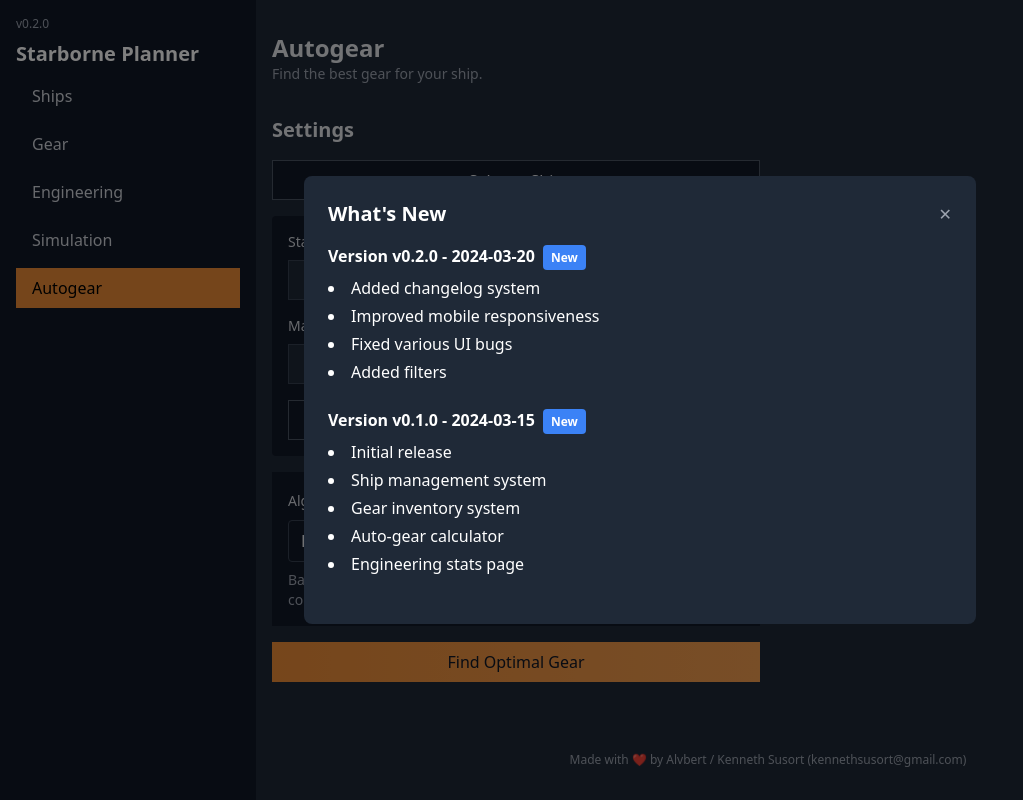
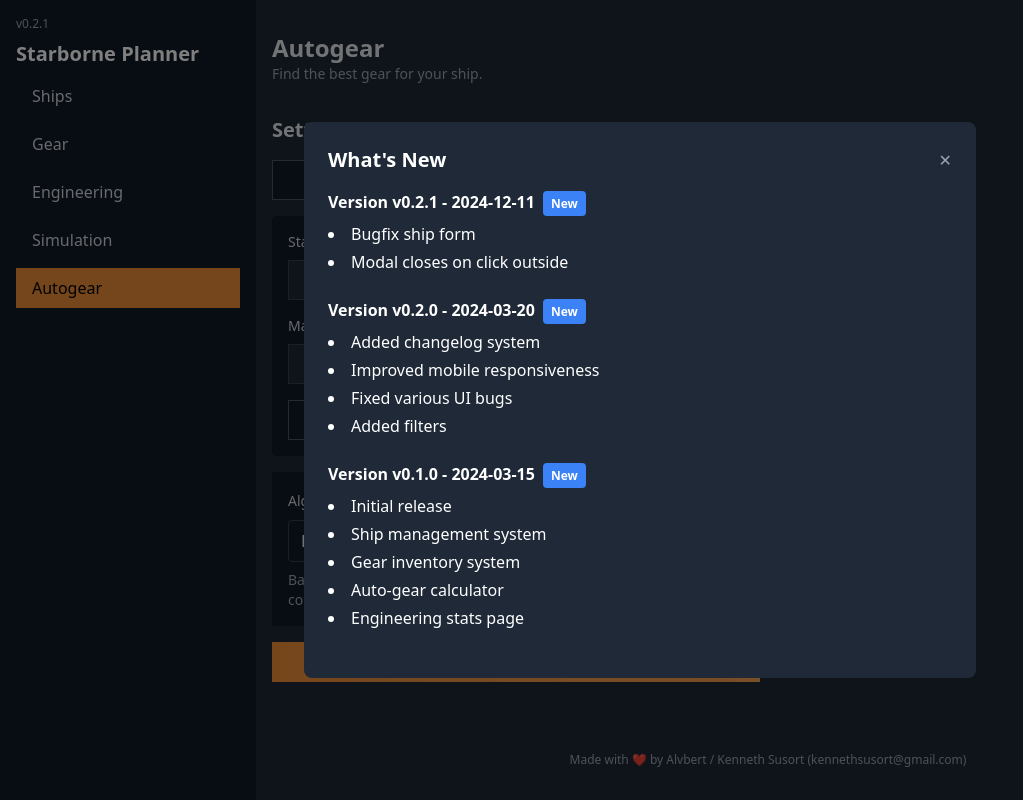
Before and after one commit to TheSusort/starborne-frontiers-calculator, a React (Create React App) app: page /autogear in a window 1280 px wide. Shown: the whole page, without its empty margins (0-1023 px from the left). Built offline with nearby package versions, Linux system fonts and the light colour scheme.

Commit message:
[BUGFIX] modal click outside

```diff
--- a/src/components/gear/GearInventory.tsx
+++ b/src/components/gear/GearInventory.tsx
@@ -89,7 +89,7 @@ export const GearInventory: React.FC<Props> = ({
                         {inventory.length === 0 ? 'No gear pieces added yet' : 'No matching gear pieces found'}
                     </div>
                 ) : (
-                    <div className="grid grid-cols-1 sm:grid-cols-2 md:grid-cols-3 xl:grid-cols-4 gap-4">
+                    <div className={`grid grid-cols-1 sm:grid-cols-2 md:grid-cols-3 ${mode === 'manage' ? 'xl:grid-cols-4' : ''} gap-4`}>
                         {filteredInventory.map(piece => (
                             <div key={piece.id} className="relative flex flex-col">
                                 <GearPieceDisplay gear={piece} />
--- a/src/components/layout/Modal.tsx
+++ b/src/components/layout/Modal.tsx
@@ -15,10 +15,9 @@ export const Modal: React.FC<Props> = ({ isOpen, onClose, title, children }) =>
         <>
             <div
                 className="fixed inset-0 bg-black bg-opacity-50 z-40 transition-opacity duration-300"
-                onClick={onClose}
             />
             <div className="fixed inset-0 z-50 overflow-y-auto">
-                <div className="flex min-h-full items-center justify-center p-4">
+                <div className="flex min-h-full items-center justify-center p-4" onClick={onClose}>
                     <div
                         className="relative transform overflow-hidden bg-dark-lighter border border-gray-600 shadow-xl transition-all w-full max-w-4xl"
                         onClick={(e) => e.stopPropagation()}
--- a/src/components/ship/ShipForm.tsx
+++ b/src/components/ship/ShipForm.tsx
@@ -63,9 +63,9 @@ export const ShipForm: React.FC<Props> = ({ onSubmit, editingShip }) => {
 
         setName('');
         setBaseStats(initialBaseStats);
-        setFaction(FACTIONS['ATLAS'].name);
-        setType(SHIP_TYPES['ATTACKER'].name);
-        setRarity('legendary');
+        setFaction('');
+        setType('');
+        setRarity('');
         setRefits([]);
         setImplants([]);
 
--- a/src/components/stats/StatModifierInput.tsx
+++ b/src/components/stats/StatModifierInput.tsx
@@ -48,7 +48,7 @@ export const StatModifierInput: React.FC<Props> = ({ stats, onChange, maxStats,
                 type: firstType,
                 value: 0
             } as Stat; // Type assertion to Stat
-            console.log(newStat);
+
             onChange([...stats, newStat]);
         }
     };
--- a/src/constants/changelog.ts
+++ b/src/constants/changelog.ts
@@ -4,6 +4,14 @@ import { APP_VERSION } from './config';
 export const CURRENT_VERSION = APP_VERSION;
 
 export const CHANGELOG: ChangelogEntry[] = [
+    {
+        version: 'v0.2.1',
+        date: '2024-12-11',
+        changes: [
+            'Bugfix ship form',
+            'Modal closes on click outside',
+        ]
+    },
     {
         version: 'v0.2.0',
         date: '2024-03-20',
--- a/src/constants/config.ts
+++ b/src/constants/config.ts
@@ -1,3 +1,3 @@
 export const APP_NAME = 'Starborne Planner';
-export const APP_VERSION = 'v0.2.0';
+export const APP_VERSION = 'v0.2.1';
 export const AUTHOR = 'Alvbert / Kenneth Susort (kennethsusort@gmail.com)';
--- a/src/constants/factions.ts
+++ b/src/constants/factions.ts
@@ -25,7 +25,7 @@ export const FACTIONS: Record<string, Faction> = {
         name: 'MPL',
         iconUrl: 'https://cdn.discordapp.com/emojis/1133426156201316462.webp'
     },
-    MAURAUDERS: {
+    MARAUDERS: {
         name: 'Marauders',
         iconUrl: 'https://cdn.discordapp.com/emojis/1133426154888495114.webp'
     },
```
